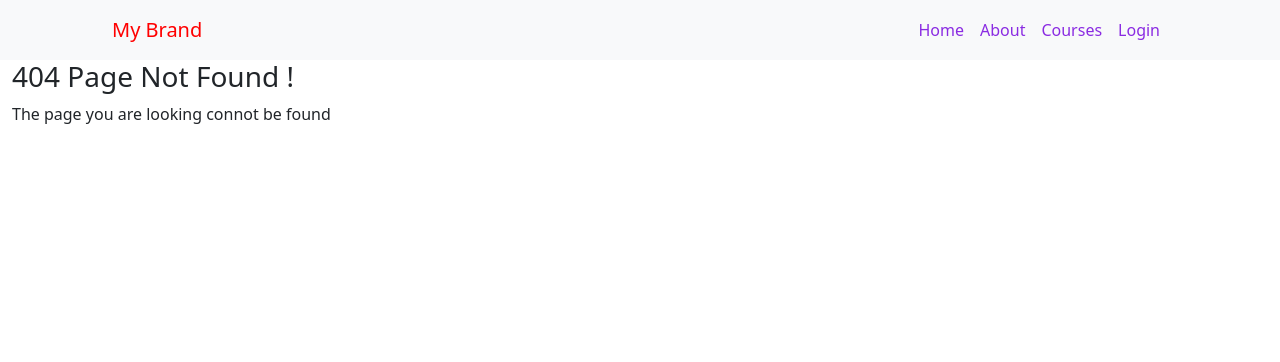
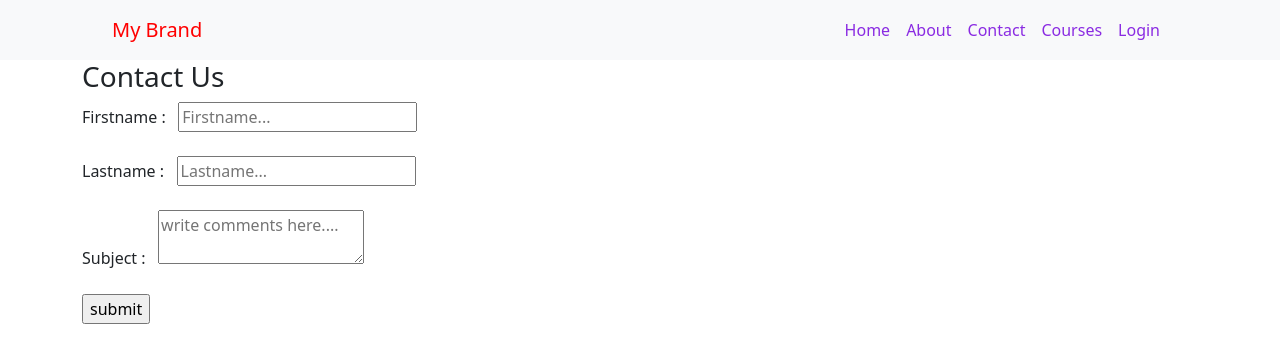
Before and after one commit to yaminimajeti559/Angular, an Angular app in the folder Angular_routing/: page /Contact in a window 1280 px wide. Before the commit this address had no page. Shown: the top 362 px of the page. Built offline with nearby package versions, Linux system fonts and the light colour scheme.

Commit message:
canDeactivateService Added

```diff
--- a/Angular_routing/src/app/app.component.html
+++ b/Angular_routing/src/app/app.component.html
@@ -9,6 +9,9 @@
                   <li class="nav-item">
                       <a class="nav-link" routerLink="/About" routerLinkActive="active">About</a>
                   </li>
+                  <li class="nav-item">
+                    <a class="nav-link" routerLink="/Contact" routerLinkActive="active">Contact</a>
+                </li>
                   <li class="nav-item">
                       <a class="nav-link" routerLink="/Courses" routerLinkActive="active">Courses</a>
                   </li>
--- /dev/null
+++ b/Angular_routing/src/app/candeactivate.service.ts
@@ -0,0 +1,15 @@
+import { Component, Injectable } from '@angular/core';
+import { ActivatedRouteSnapshot, CanDeactivate, CanDeactivateFn, RouterStateSnapshot, UrlTree } from '@angular/router';
+import { Observable } from 'rxjs';
+import { ContactComponent } from './contact/contact.component';
+
+@Injectable({
+  providedIn: 'root'
+})
+export class CandeactivateService implements CanDeactivate<ContactComponent>{
+  canDeactivate(component: ContactComponent, currentRoute: ActivatedRouteSnapshot, currentState: RouterStateSnapshot, nextState: RouterStateSnapshot): boolean
+  {
+    return component.canExit();
+  }
+  constructor() { }
+}
--- /dev/null
+++ b/Angular_routing/src/app/contact/contact.component.html
@@ -0,0 +1,12 @@
+<div class="container">
+    <h3>Contact Us</h3>
+    <form>
+        <label for="fname">Firstname    : </label>&nbsp;&nbsp;
+        <input type="text" id="fname" name="Firstname" placeholder="Firstname..." [(ngModel)]="firstname"/><br><br>
+        <label for="lname">Lastname    : </label>&nbsp;&nbsp;
+        <input type="text" id="lname" name="Lastname" placeholder="Lastname..." [(ngModel)]="lastname"><br><br>
+        <label for="sub">Subject         : </label>&nbsp;&nbsp;
+        <textarea  id="sub" name="subject" placeholder="write comments here...." [(ngModel)]="subject"></textarea><br><br>
+        <input type="submit" value="submit" />
+    </form>
+</div>
--- /dev/null
+++ b/Angular_routing/src/app/contact/contact.component.ts
@@ -0,0 +1,20 @@
+import { Component } from '@angular/core';
+
+@Component({
+  selector: 'app-contact',
+  templateUrl: './contact.component.html',
+  styleUrls: ['./contact.component.css']
+})
+export class ContactComponent {
+  firstname: any;
+  lastname: any;
+  subject: any;
+  canExit(){
+    if(this.firstname || this.lastname || this.subject){
+      return confirm('You have unsaved chnages.Do you really want to discard changes');
+    }
+    else{
+      return true;
+    }
+  }
+}
```
Also changed, not shown: Angular_routing/src/app/app.module.ts (+6 -2 lines), Angular_routing/src/app/contact/contact.component.css (added), 1 other file (tests, documents, lock files or other folders).
